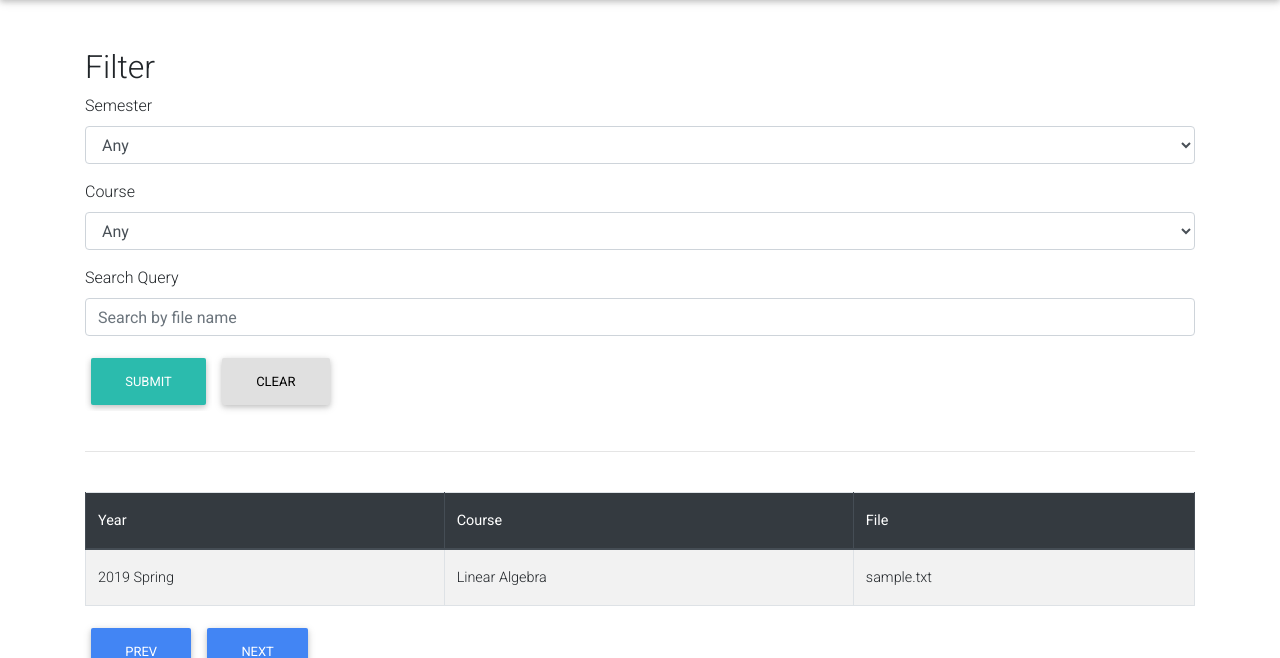
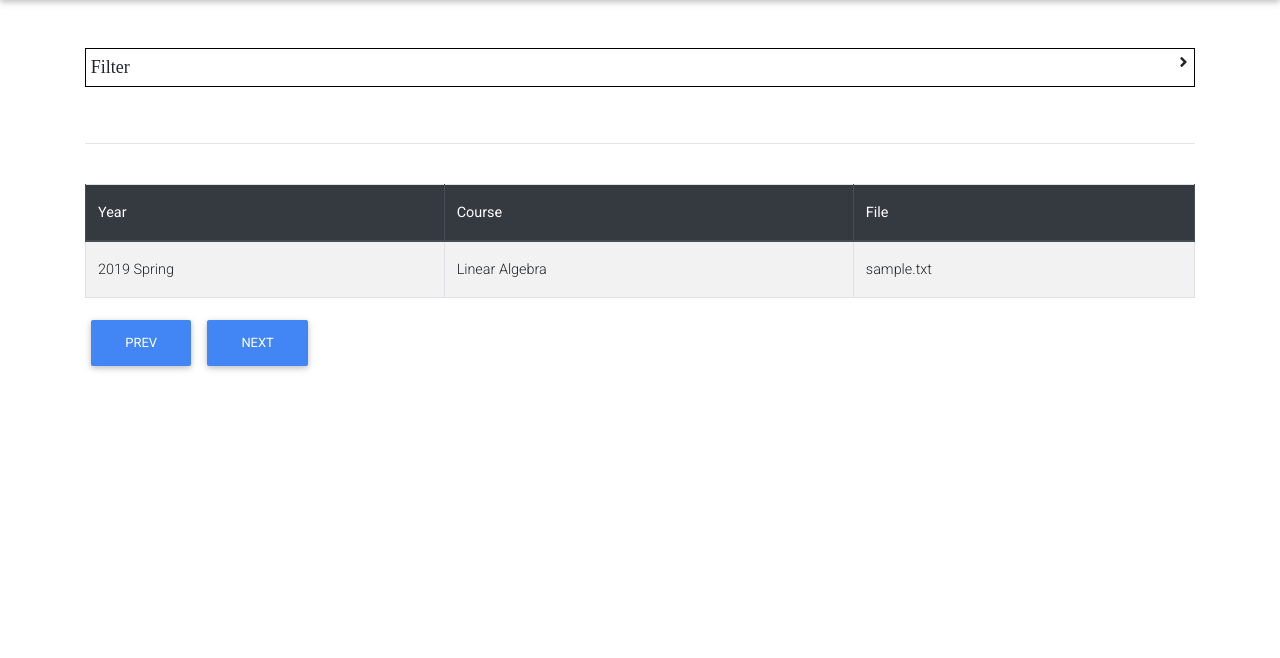
Before and after one commit to 5arthak01/UG2k19Hackathon, a Flask app: page /browse in a window 1280 px wide. Shown: the part 56-714 px from the top of the page. Run offline with Flask 2, Linux system fonts and the light colour scheme; data comes from the database, SQL or seed files in the repository; some libraries are stand-ins or nearby versions.

Commit message:
Made filter into dropdown menu for browse. Added favicon

```diff
--- a/NoteShare/app.py
+++ b/NoteShare/app.py
@@ -21,7 +21,7 @@ from flask_uploads import (
     TEXT,
     DOCUMENTS,
     ARCHIVES,
-    UploadNotAllowed
+    UploadNotAllowed,
 )
 from flask_bootstrap import Bootstrap
 
@@ -101,6 +101,13 @@ class SearchForm(FlaskForm):
 @app.route("/index", methods=["GET", "POST"])
 def index():
     return render_template("index.html")
+
+
+@app.route("/favicon.ico")
+def favicon():
+    return send_from_directory(
+        os.getcwd(), "favicon.ico", mimetype="image/vnd.microsoft.icon"
+    )
 
 
 @app.route("/browse", methods=["GET", "POST"])
--- /dev/null
+++ b/NoteShare/static/js/dropdown_menu.js
@@ -0,0 +1,34 @@
+function toggleClass(elem,className){
+    if (elem.className.indexOf(className) !== -1){
+      elem.className = elem.className.replace(className,'');
+    }
+    else{
+      elem.className = elem.className.replace(/\s+/g,' ') + 	' ' + className;
+    }
+
+    return elem;
+}
+
+function toggleDisplay(elem){
+    const curDisplayStyle = elem.style.display;
+
+    if (curDisplayStyle === 'none' || curDisplayStyle === ''){
+        elem.style.display = 'block';
+    }
+    else{
+        elem.style.display = 'none';
+    }
+
+}
+
+function toggleMenuDisplay(e){
+    const dropdown = e.currentTarget.parentNode;
+    const menu = dropdown.querySelector('.menu');
+    const icon = dropdown.querySelector('.fa-angle-right');
+
+    toggleClass(menu,'hide');
+    toggleClass(icon,'rotate-90');
+}
+
+const dropdownTitle = document.querySelector('.dropdown .title');
+dropdownTitle.addEventListener('click', toggleMenuDisplay);
--- a/NoteShare/static/dynamic_form.js
+++ b/NoteShare/static/js/dynamic_form.js
@@ -1,5 +1,4 @@
 function load_courses() {
-    console.log("load");
 	let sem_choice = document.getElementById('sem');
 	let	course_choice = document.getElementById('course');
 
--- /dev/null
+++ b/NoteShare/static/styles/browse-dropdown.css
@@ -0,0 +1,37 @@
+.hide {
+    max-height: 0 !important;
+}
+
+.dropdown{
+	border: 0.1em solid black;
+	margin-bottom: 1em;
+}
+
+.dropdown .title{
+	margin: .3em .3em .3em .3em;
+	width: 100%;
+}
+
+.dropdown .title .fa-angle-right{
+	float: right;
+	margin-right: .7em;
+	transition: transform .3s;
+}
+
+.dropdown .menu{
+	transition: max-height .5s ease-out;
+	overflow: hidden;
+}
+
+.form{
+	margin: .3em .3em .3em .3em;
+	margin-top: 0.5em;
+}
+
+.pointerCursor:hover{
+	cursor: pointer;
+}
+
+.rotate-90{
+	transform: rotate(90deg);
+}
--- a/NoteShare/templates/base.html
+++ b/NoteShare/templates/base.html
@@ -13,6 +13,7 @@
 	{% endblock %}
 
 	{% block styles %}
+	<link rel="shortcut icon" type="image/x-icon" href="/favicon.ico">
 	<link rel="stylesheet" href="https://stackpath.bootstrapcdn.com/bootstrap/4.5.0/css/bootstrap.min.css" integrity="sha384-9aIt2nRpC12Uk9gS9baDl411NQApFmC26EwAOH8WgZl5MYYxFfc+NcPb1dKGj7Sk" crossorigin="anonymous">
 	<!-- Font Awesome -->
 	<link rel="stylesheet" href="https://use.fontawesome.com/releases/v5.8.2/css/all.css">
@@ -30,7 +31,7 @@
     {% block body -%}
 	{% block navbar %}
 	<nav class="navbar navbar-expand-sm navbar-dark bg-dark">
-		<a class="navbar-brand" href="/">NoteShare</a>
+		<a class="navbar-brand" href="{{ url_for('index') }}">NoteShare</a>
 		<button class="navbar-toggler" type="button" data-toggle="collapse" data-target="#navbarSupportedContent"
 			aria-controls="navbarSupportedContent" aria-expanded="false" aria-label="Toggle navigation">
 			<span class="navbar-toggler-icon"></span>
@@ -56,9 +57,6 @@
     {%- endblock content %}
 
     {% block scripts %}
-
-
-	<!-- <script src="{{ url_for('static', filename='dynamic_form.js') }}" type="text/javascript"></script> -->
 	<script src="https://code.jquery.com/jquery-3.5.1.slim.min.js" integrity="sha384-DfXdz2htPH0lsSSs5nCTpuj/zy4C+OGpamoFVy38MVBnE+IbbVYUew+OrCXaRkfj" crossorigin="anonymous"></script>
 	<script src="https://cdn.jsdelivr.net/npm/popper.js@1.16.0/dist/umd/popper.min.js" integrity="sha384-Q6E9RHvbIyZFJoft+2mJbHaEWldlvI9IOYy5n3zV9zzTtmI3UksdQRVvoxMfooAo" crossorigin="anonymous"></script>
 	<script src="https://stackpath.bootstrapcdn.com/bootstrap/4.5.0/js/bootstrap.min.js" integrity="sha384-OgVRvuATP1z7JjHLkuOU7Xw704+h835Lr+6QL9UvYjZE3Ipu6Tp75j7Bh/kR0JKI" crossorigin="anonymous"></script>
--- a/NoteShare/templates/browse.html
+++ b/NoteShare/templates/browse.html
@@ -6,22 +6,29 @@
 	Browse
 {% endblock %}
 
+{% block styles %}
+{{ super() }}
+<link rel="stylesheet" href="{{ url_for('static', filename='styles/browse-dropdown.css') }}">
+{% endblock %}
+
 {% block content %}
 <div class="container">
 	<br><br>
 
-	<!-- Dropdown button -->
-
 	<!-- Search form -->
-	<h2>Filter</h2>
-	<form class="form" role="form" method="POST" enctype=multipart/form-data >
+	<div class="dropdown">
+		<div class="title pointerCursor"><b style="font-family: 'Times New Roman', Times, serif; font-size: large;">Filter</b><i class="fa fa-angle-right"></i></div>
+		<div class="menu pointerCursor hide">
+			<div><form class="form" role="form" method="POST" enctype=multipart/form-data >
 			{{ search_form.csrf_token }}
 			{{ wtf.form_field(search_form.sem, onclick="load_courses()") }}
 			{{ wtf.form_field(search_form.course) }}
 			{{ wtf.form_field(search_form.search_query, placeholder="Search by file name") }}
 			{{ wtf.form_field(search_form.submit_query) }}
 			<a href="{{ url_for('browse') }}"><button type="button" class="btn btn-light" >Clear</button></a>
-	</form>
+			</form></div>
+		</div>
+	</div>
 
 	<br><hr><br>
 
@@ -36,6 +43,7 @@
 	</p>
 	{% endif %}
 
+	<!-- Display appropriate files -->
 	<table id="display-files" class="table table-responsive-sm table-striped table-bordered table-hover" cellspacing="0" width="100%">
 		<thead class="thead-dark ">
 			<th class="th-sm">Year</th>
@@ -54,6 +62,7 @@
 		</tbody>
 	</table>
 
+	<!-- Pagination -->
 	<button id="prev_button" type="button" class="btn btn-primary">prev</button>
 	<button id="next_button" type="button" class="btn btn-primary">next</button>
 
@@ -62,7 +71,8 @@
 {% endblock %}
 
 {% block scripts %}
-<script src="../static/pages.js" type = "text/javascript"></script>
-<script src="../static/dynamic_form.js" type = "text/javascript"></script>
+<script src="{{ url_for('static', filename='js/pages.js') }}" type = "text/javascript"></script>
+<script src="{{ url_for('static', filename='js/dropdown_menu.js') }}" type = "text/javascript"></script>
+<script src="{{ url_for('static', filename='js/dynamic_form.js') }}" type = "text/javascript"></script>
 {{ super() }}
 {% endblock %}
--- a/NoteShare/templates/index.html
+++ b/NoteShare/templates/index.html
@@ -21,6 +21,5 @@
 {% endblock %}
 
 {% block scripts %}
-<script src="../static/dynamic_form.js" type = "text/javascript"></script>
 {{ super() }}
 {% endblock %}
--- a/NoteShare/templates/upload.html
+++ b/NoteShare/templates/upload.html
@@ -28,6 +28,6 @@
 {% endblock %}
 
 {% block scripts %}
-<script src="../static/dynamic_form.js" type = "text/javascript"></script>
+<script src="{{ url_for('static', filename='js/dynamic_form.js') }}" type = "text/javascript"></script>
 {{ super() }}
 {% endblock %}
```
Also changed, not shown: NoteShare/favicon.ico (added), NoteShare/static/js/pages.js (renamed from NoteShare/static/pages.js). Lines whose indentation alone changed are shown as unchanged.
